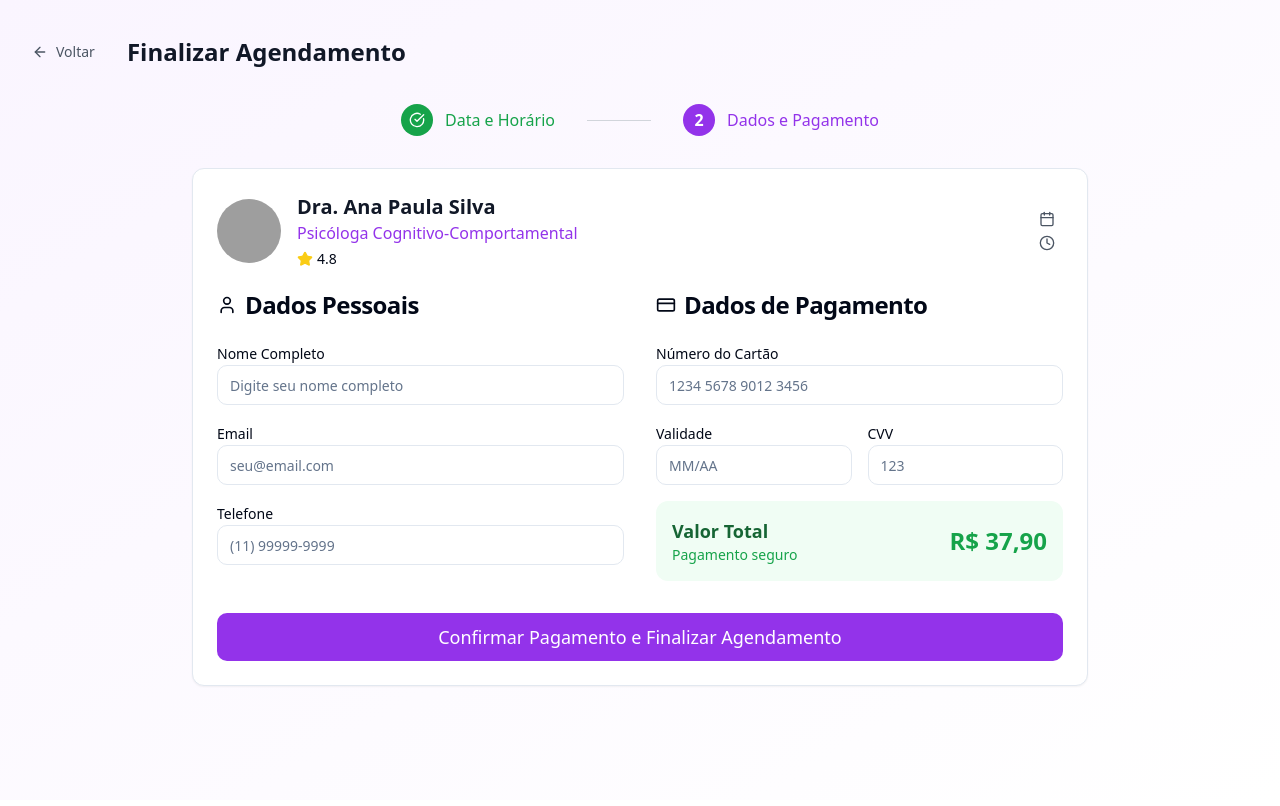
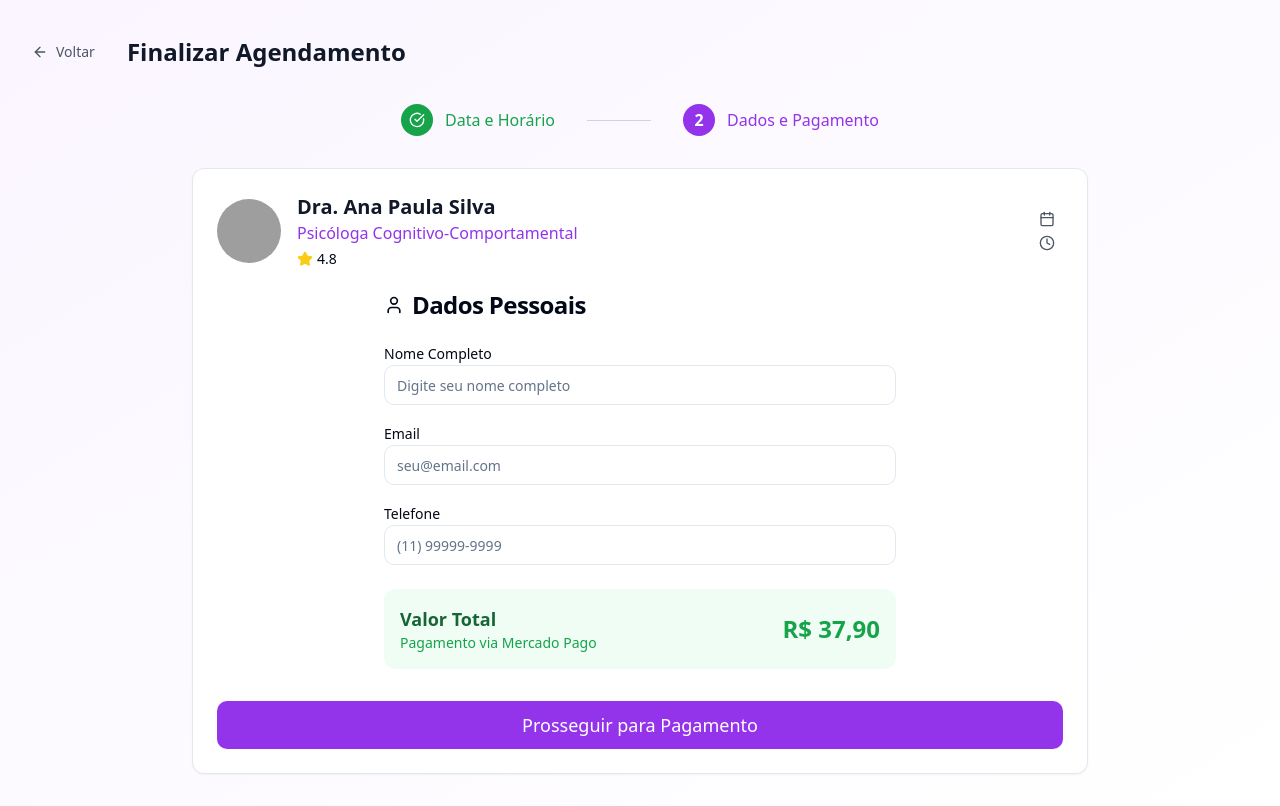
Before and after one commit to Terapeutawelder/mental-connect-schedule-56, a React (Vite) app: page /finalizar-agendamento in a window 1280 px wide. Built offline with nearby package versions, Linux system fonts and the light colour scheme; grey boxes are pictures that could not be loaded.

Commit message:
Remove payment data from finalization page
Remove payment data fields from the finalization page, leaving them blank to be populated by Mercado Pago's checkout.

```diff
--- a/src/pages/FinalizarAgendamento.tsx
+++ b/src/pages/FinalizarAgendamento.tsx
@@ -13,10 +13,7 @@ const FinalizarAgendamento = () => {
   const [formData, setFormData] = useState({
     nome: "",
     email: "",
-    telefone: "",
-    cartao: "",
-    validade: "",
-    cvv: ""
+    telefone: ""
   });
 
   const professionalId = searchParams.get('professional') || '1';
@@ -114,8 +111,7 @@ const FinalizarAgendamento = () => {
             </CardHeader>
 
             <CardContent>
-              <div className="grid grid-cols-1 lg:grid-cols-2 gap-8">
-                <div>
+              <div className="max-w-lg mx-auto">
                 <CardTitle className="flex items-center gap-2 mb-6">
                   <User className="h-5 w-5" />
                   Dados Pessoais
@@ -153,55 +149,14 @@ const FinalizarAgendamento = () => {
                     />
                   </div>
                 </div>
-                </div>
 
-                <div>
-                  <CardTitle className="flex items-center gap-2 mb-6">
-                    <CreditCard className="h-5 w-5" />
-                    Dados de Pagamento
-                  </CardTitle>
-
-                  <div className="space-y-4">
-                    <div>
-                      <Label htmlFor="cartao">Número do Cartão</Label>
-                      <Input
-                        id="cartao"
-                        value={formData.cartao}
-                        onChange={(e) => handleInputChange('cartao', e.target.value)}
-                        placeholder="1234 5678 9012 3456"
-                      />
-                    </div>
-
-                    <div className="grid grid-cols-2 gap-4">
-                      <div>
-                        <Label htmlFor="validade">Validade</Label>
-                        <Input
-                          id="validade"
-                          value={formData.validade}
-                          onChange={(e) => handleInputChange('validade', e.target.value)}
-                          placeholder="MM/AA"
-                        />
-                      </div>
-                      <div>
-                        <Label htmlFor="cvv">CVV</Label>
-                        <Input
-                          id="cvv"
-                          value={formData.cvv}
-                          onChange={(e) => handleInputChange('cvv', e.target.value)}
-                          placeholder="123"
-                        />
-                      </div>
-                    </div>
-
-                    <div className="bg-green-50 p-4 rounded-lg">
+                <div className="bg-green-50 p-4 rounded-lg mt-6">
                   <div className="flex justify-between items-center">
                     <div>
                       <p className="text-green-800 font-semibold text-lg">Valor Total</p>
-                          <p className="text-green-600 text-sm">Pagamento seguro</p>
+                      <p className="text-green-600 text-sm">Pagamento via Mercado Pago</p>
                     </div>
                     <div className="text-green-600 font-bold text-2xl">R$ 37,90</div>
-                      </div>
-                    </div>
                   </div>
                 </div>
               </div>
@@ -210,7 +165,7 @@ const FinalizarAgendamento = () => {
                 onClick={handleFinalizarAgendamento}
                 className="w-full mt-8 bg-purple-600 hover:bg-purple-700 text-white text-lg py-6"
               >
-                Confirmar Pagamento e Finalizar Agendamento
+                Prosseguir para Pagamento
               </Button>
             </CardContent>
           </Card>
```
Lines whose indentation alone changed are shown as unchanged.
